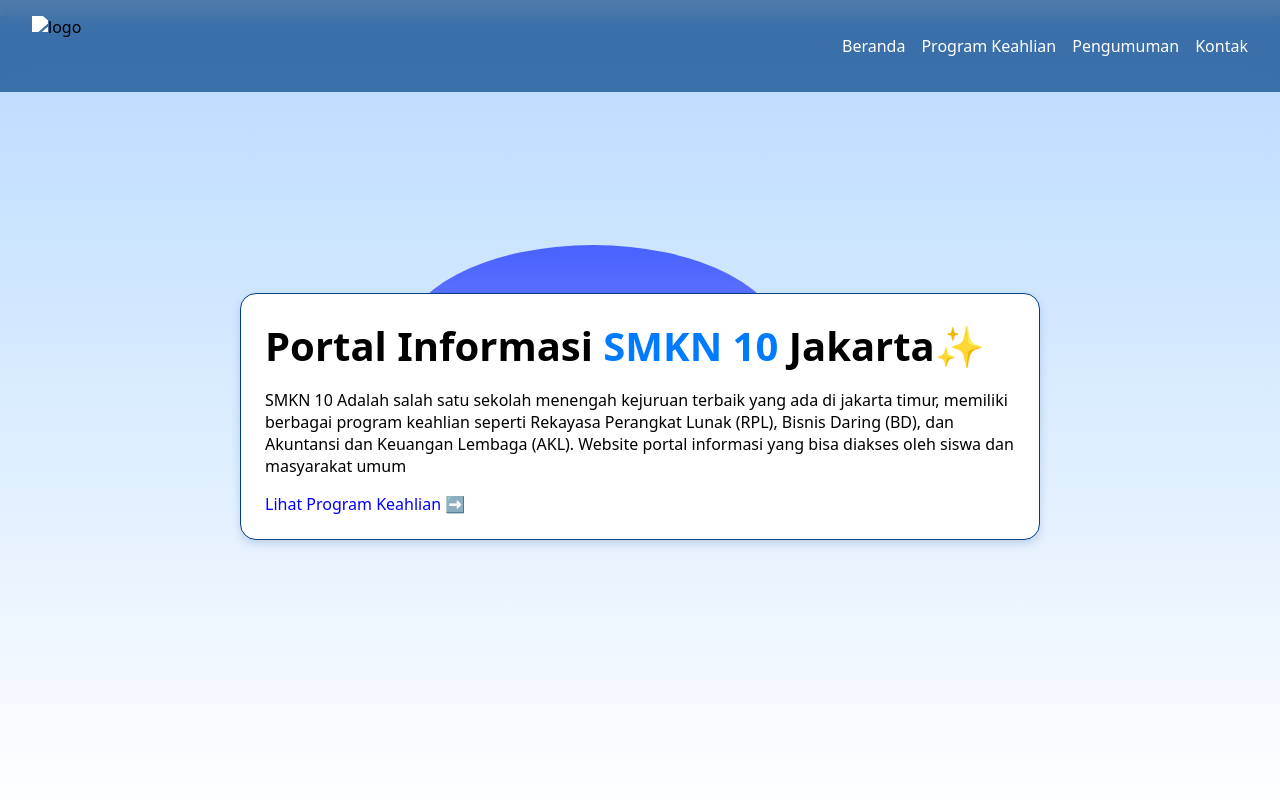
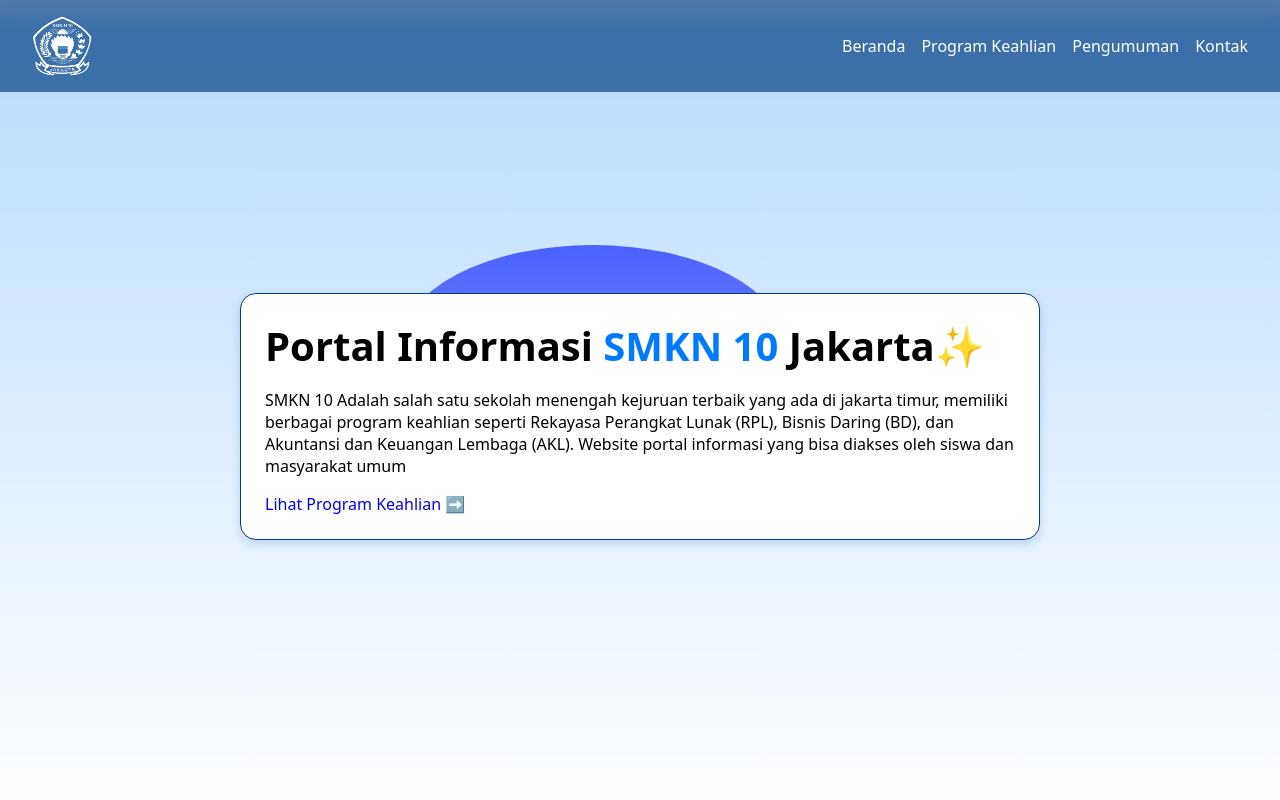
Before and after one commit to LAWAGGG/SmartSchoolLayout, a plain HTML site: page index.html in a window 1280 px wide. Shown: the top 800 px of the page. Drawn offline with Linux system fonts and the light colour scheme.

Commit message:
Fix HTML syntax and update image path

```diff
--- a/index.html
+++ b/index.html
@@ -11,7 +11,7 @@
 <body>
     <nav class="Navbar">
         <div class="left">
-            <img src=",/images/logo-smk.png" alt="logo">
+            <img src="./images/logo-smk.png" alt="logo">
         </div>
         <div class="right">
             <div class="links">
```
